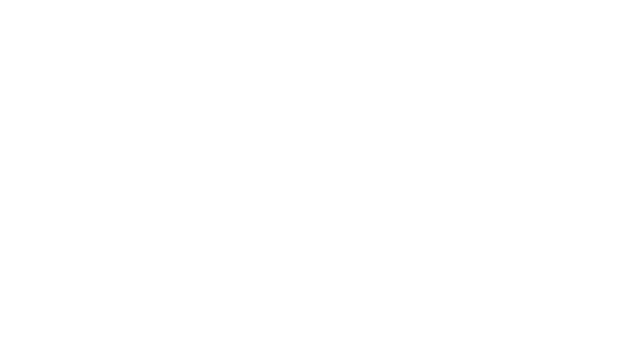
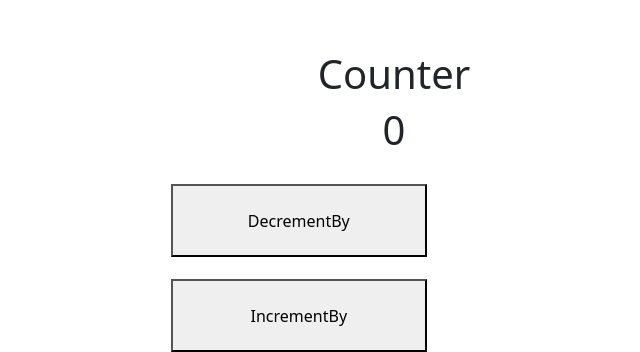
Before and after one commit to lalankumar001/ExpenseTrackerWithRedux, a React (Vite) app: page /About in a window 1280 px wide. Shown: the part 2569-2921 px from the top of the page, without its empty margins (246-886 px from the left). Before the commit the page ends 2619 px from the top, so only its background shows below. Built offline with nearby package versions, Linux system fonts and the light colour scheme; a web font is replaced by a local one.

Commit message:
MinorErrorFixed

```diff
--- a/src/App.jsx
+++ b/src/App.jsx
@@ -10,12 +10,10 @@ import Login from "./Components/Auth/Login";
 import SignUp from "./Components/Auth/SignUp";
 import UpdateUser from "./Components/Auth/UpdateUser";
 
-
 function App() {
-
   return (
     <div className="App">
-      <Navbar/>
+    <Navbar/>
       <Routes>
         <Route exact path="/" element={<Login />} />
         <Route exact path="/Login" element={<Login />} />
--- a/src/Components/About/About.jsx
+++ b/src/Components/About/About.jsx
@@ -1,8 +1,12 @@
 import React from "react";
 // import ApiCall from "./ApiCall";
 import styles from "./About.module.css";
+import { useSelector,useDispatch } from 'react-redux'
+import { increment , decrement ,incrementByAmount } from '../../GlobalStore/Reducer/Counter'
 
 const About = () => {
+  const count =useSelector((state)=>state.counter.value)
+const dispatch = useDispatch()
   return (
     <div>
       {/*Api Call Below  */}
@@ -57,6 +61,13 @@ const About = () => {
           Tenetur amet quas maiores aliquam consequatur eius nam beatae ducimus
           </p>
       </div>
+      <div className='container'>
+      <h1 className='text-center'>Counter</h1>
+      <h1 className='text-center fs-1'>{count}</h1>
+     {/* <button onClick={()=>dispatch(increment())}>Increment</button> */}
+     <button onClick={()=>dispatch(decrement(5))}>DecrementBy</button>
+     <button onClick={()=>dispatch(incrementByAmount(10))}>IncrementBy</button>
+     </div>
     </div>
   );
 };
--- a/src/Components/Home/Home.jsx
+++ b/src/Components/Home/Home.jsx
@@ -4,7 +4,7 @@ import { getAuth , signOut } from 'firebase/auth'
 import ExpenseForm from '../../Expense/ExpenseForm'
 
 import { useSelector,useDispatch } from 'react-redux'
-import { increment , decrement ,incrementByAmount } from '../../GlobalStore/Reducer'
+import { increment , decrement ,incrementByAmount } from '../../GlobalStore/Reducer/Counter'
 
 const Home = () => {
   // showing state
@@ -27,9 +27,10 @@ const onSignOut = () =>{
 
   return (
     <>
-      {/* <button onClick={onSignOut} className='h-25 w-25 justify-content-end btn btn-danger'>sign out</button> */}
+      <button onClick={onSignOut} className='h-25 w-25 justify-content-end btn btn-danger'>sign out</button>
     {/* <ExpenseForm />  */}
     <div className='container'>
+      <h1>Welcome to user profile</h1>
       <h1 className='text-center'>Counter</h1>
       <h1 className='text-center fs-1'>{count}</h1>
      {/* <button onClick={()=>dispatch(increment())}>Increment</button> */}
--- a/src/Components/Navbar/Navbar.jsx
+++ b/src/Components/Navbar/Navbar.jsx
@@ -3,7 +3,8 @@ import { FaCartPlus } from "react-icons/fa";
 import { Link } from "react-router-dom";
 import styles from "./Navbar.module.css";
 
-const Navbar = (props) => {
+
+const Navbar = () => {
   return (
     <div className={styles.navbaritems}>
       <nav className="navbar navbar-expand-lg bg-dark">
@@ -25,7 +26,7 @@ const Navbar = (props) => {
           <div
             className="collapse navbar-collapse justify-content-center fs-3 fw-1"
             id="navbarNav"
-          >
+            >
             <ul className="navbar-nav ">
               <li className="nav-item ">
                 <Link
--- /dev/null
+++ b/src/GlobalStore/Reducer/Auth.jsx
@@ -0,0 +1,21 @@
+import { configureStore, createSlice } from "@reduxjs/toolkit";
+
+const initialState ={
+    isAuthenticated: false,
+};
+
+const authSlice = createSlice({
+    name:'authentication',
+    initialState:initialState,
+    reducers:{
+        login(state){
+            state.isAuthenticated = true;
+        },
+        logout(state){
+        state.isAuthenticated = false;
+        },
+    },
+});
+
+export const authActions =authSlice.actions;
+export default authSlice.reducer;
--- /dev/null
+++ b/src/GlobalStore/Reducer/Counter.jsx
@@ -0,0 +1,26 @@
+import { createSlice } from '@reduxjs/toolkit'
+
+// creating a context object that is global
+export const counterSlice = createSlice({
+  name: 'counter',
+  initialState: {
+    value: 0,
+  },
+  reducers: {
+    increment: (state) => {
+      state.value += 1
+    },
+    decrement: (state,action) => {
+      state.value -= action.payload
+    },
+    incrementByAmount: (state, action) => {
+      state.value += action.payload
+
+      },
+  },
+})
+
+// Action creators are generated for each case reducer function
+export const { increment, decrement, incrementByAmount } = counterSlice.actions
+
+export default counterSlice.reducer
--- a/src/GlobalStore/Reducer/index.jsx
+++ b/src/GlobalStore/Reducer/index.jsx
@@ -1,26 +1,29 @@
-import { createSlice } from '@reduxjs/toolkit'
+// import { createSlice } from '@reduxjs/toolkit'
 
 // creating a context object that is global
-export const counterSlice = createSlice({
-  name: 'counter',
-  initialState: {
-    value: 0,
-  },
-  reducers: {
-    increment: (state) => {
-      state.value += 1
-    },
-    decrement: (state,action) => {
-      state.value -= action.payload
-    },
-    incrementByAmount: (state, action) => {
-      state.value += action.payload
+// export const counterSlice = createSlice({
+//   name: 'counter',
+//   initialState: {
+//     value: 0,
+//   },
+//   reducers: {
+//     increment: (state) => {
+//       state.value += 1
+//     },
+//     decrement: (state,action) => {
+//       state.value -= action.payload
+//     },
+//     incrementByAmount: (state, action) => {
+//       state.value += action.payload
 
-      },
-  },
-})
+//       },
+//   },
+// })
 
 // Action creators are generated for each case reducer function
-export const { increment, decrement, incrementByAmount } = counterSlice.actions
+// export const { increment, decrement, incrementByAmount } = counterSlice.actions
 
-export default counterSlice.reducer
+// export default counterSlice.reducer
+
+
+// in Store file all reducer merged
--- a/src/GlobalStore/Store.jsx
+++ b/src/GlobalStore/Store.jsx
@@ -1,8 +1,13 @@
+// this file is index file wher all the slice are stored like counter and auth
+
 import { configureStore } from "@reduxjs/toolkit";
-import incrementDecrement from './Reducer/index'
+import counterReducer from './Reducer/Counter';
+import authReducer from './Reducer/Auth';
+
 
 export default configureStore({
     reducer:{
-        counter: incrementDecrement,
+        counter:counterReducer,auth:authReducer},
     }
-})
+
+);
```
Also changed, not shown: src/Components/Auth/Login.jsx (+5 -4 lines).
